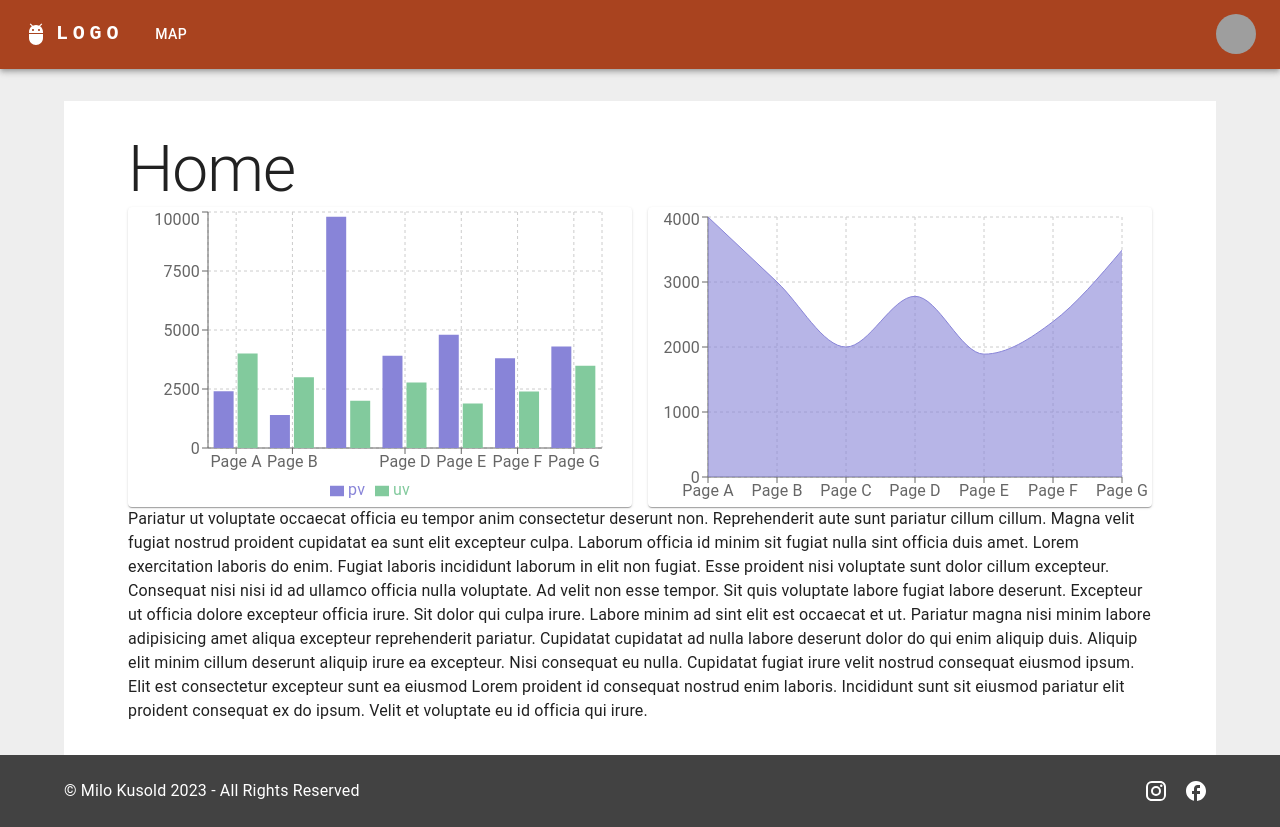
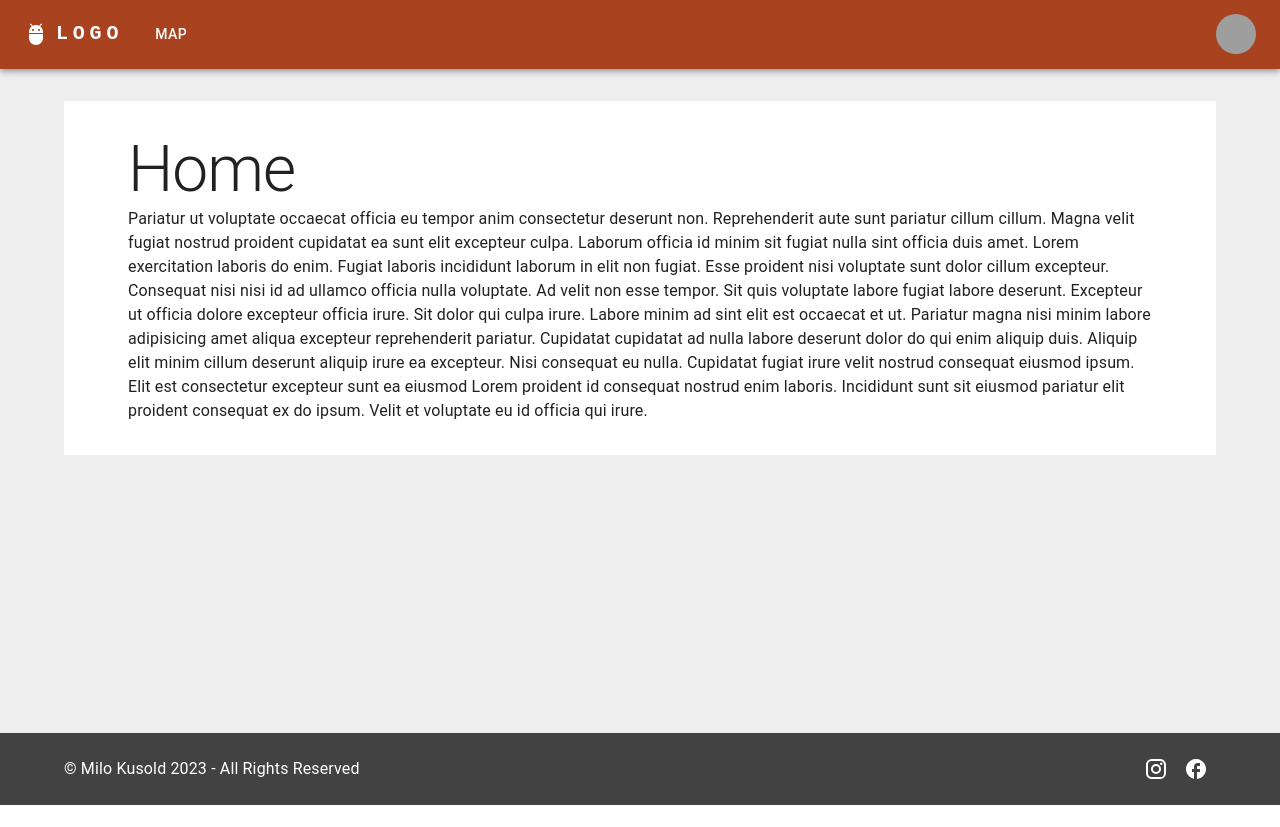
Before and after one commit to mkusold/react-template, a React (Create React App) app: page / in a window 1280 px wide. After the commit the page ends 805 px from the top, so only its background shows below. Built offline with nearby package versions, Linux system fonts and the light colour scheme; grey boxes are pictures that could not be loaded; the HTML template or start-up script is replaced by a standard one.

Commit message:
naive feature flagging
- in reality, I would maybe use something like flagsmith, but I want an easy way of toggling things on and off for this template

```diff
--- a/src/pages/Home/Home.tsx
+++ b/src/pages/Home/Home.tsx
@@ -9,6 +9,7 @@ import { mockParagraph } from '../../utils/mock'
 import { Content } from '../base/content'
 import { AreaChart } from '../../components/charts/area'
 import { BarChart } from '../../components/charts/bar'
+import { features } from '../../utils/featureFlags'
 
 const Chart = styled(Paper)(({ theme }) => ({
   height: '300px'
@@ -23,7 +24,8 @@ export const Home = () => {
               ? (
             <>
               <Typography variant="h1">Home</Typography>
-              <Grid container spacing={2}>
+              {features.charts &&
+              (<Grid container spacing={2}>
                 <Grid item xs={6}>
                   <Chart>
                     <BarChart />
@@ -34,7 +36,8 @@ export const Home = () => {
                     <AreaChart />
                   </Chart>
                 </Grid>
-              </Grid>
+              </Grid>)
+              }
 
               <Typography variant="body1">{mockParagraph(3)}</Typography>
             </>)
--- /dev/null
+++ b/src/utils/featureFlags.ts
@@ -0,0 +1,3 @@
+export const features = {
+  charts: false
+}
```
Also changed, not shown: 1 other file (tests, documents, lock files or other folders).
